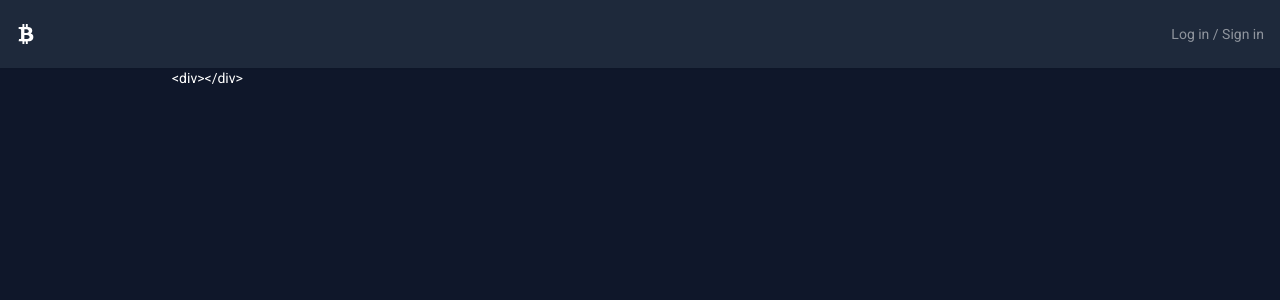
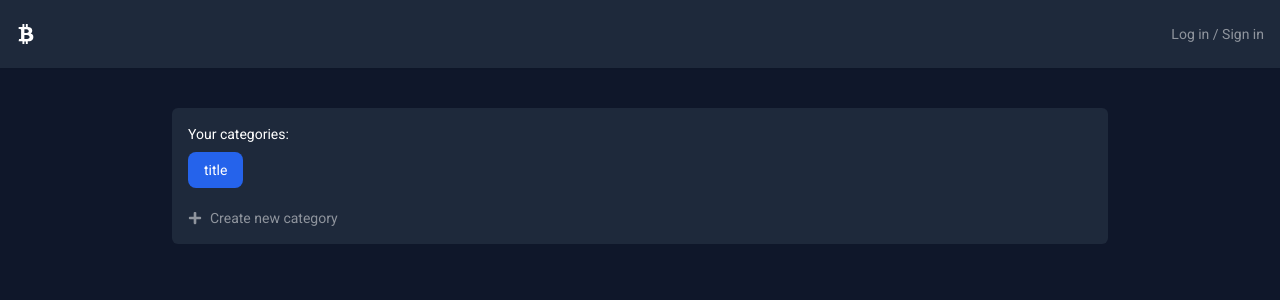
Before and after one commit to AndreySchmidt/react-for-nest-typeorm-postgresql, a React (Vite) app: page /categories in a window 1280 px wide. Shown: the top 300 px of the page. Built offline with nearby package versions, Linux system fonts and the light colour scheme.

Commit message:
categories page

```diff
--- a/src/pages/Categories.tsx
+++ b/src/pages/Categories.tsx
@@ -1,7 +1,35 @@
 import { FC } from "react";
+import { AiFillEdit, AiFillCloseCircle } from "react-icons/ai";
+import { FaPlus } from "react-icons/fa";
+import { Form } from "react-router-dom";
 
 const Categories: FC = () => {
-  return "<div></div>";
+  return (
+    <div className="mt-10 rounded-md bg-slate-800 p-4">
+      <h1>Your categories:</h1>
+      <div className="mt-2 flex flex-wrap items-center gap-2">
+        <div className="group relative flex items-center gap-2 rounded-lg bg-blue-600 px-4 py-2">
+          title
+          <div className="absolute bottom-0 left-0 right-0 top-0 hidden items-center justify-between rounded-lg bg-black/90 px-3 group-hover:flex">
+            <button>
+              <AiFillEdit />
+            </button>
+            <Form className="flex" method="delete" action="/categories">
+              <input type="hidden" value="Category Id" />
+              <button type="submit">
+                <AiFillCloseCircle />
+              </button>
+            </Form>
+          </div>
+        </div>
+      </div>
+
+      <button className="mt-5 flex max-w-fit items-center gap-2 text-white/50 hover:text-white">
+        <FaPlus />
+        <span>Create new category</span>
+      </button>
+    </div>
+  );
 };
 
 export default Categories;
```
